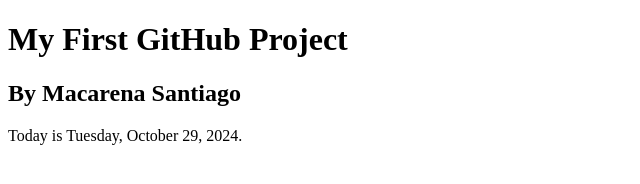
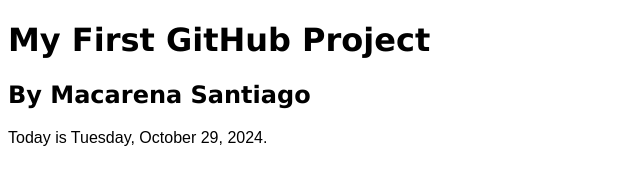
Before and after one commit to macasantiago/My-first-repository, a plain HTML site: page index.html in a window 1280 px wide. Shown: the whole page, without its empty margins (0-640 px from the left). Drawn offline with Linux system fonts and the light colour scheme.

Commit message:
first commit

```diff
--- a/index.html
+++ b/index.html
@@ -2,7 +2,9 @@
 <html lang="en">
     <head>
         <meta charset="UTF-8" />
+        <meta name="viewport" content="width=device-width">
         <title>My First GitHub Project</title>
+        <link href="styles.css" rel="stylesheet" type="text/css">
     </head>
     <body>
         <h1>My First GitHub Project</h1>
--- /dev/null
+++ b/styles.css
@@ -0,0 +1,12 @@
+html {
+    height: 100%;
+    width: 100%;
+}
+
+h1, h2 {
+    font-family: 'Lucida Sans', 'Lucida Sans Regular', 'Lucida Grande', 'Lucida Sans Unicode', Geneva, Verdana, sans-serif;
+}
+
+p {
+ font-family: Aptos, Arial, Helvetica, sans-serif;
+}
```
